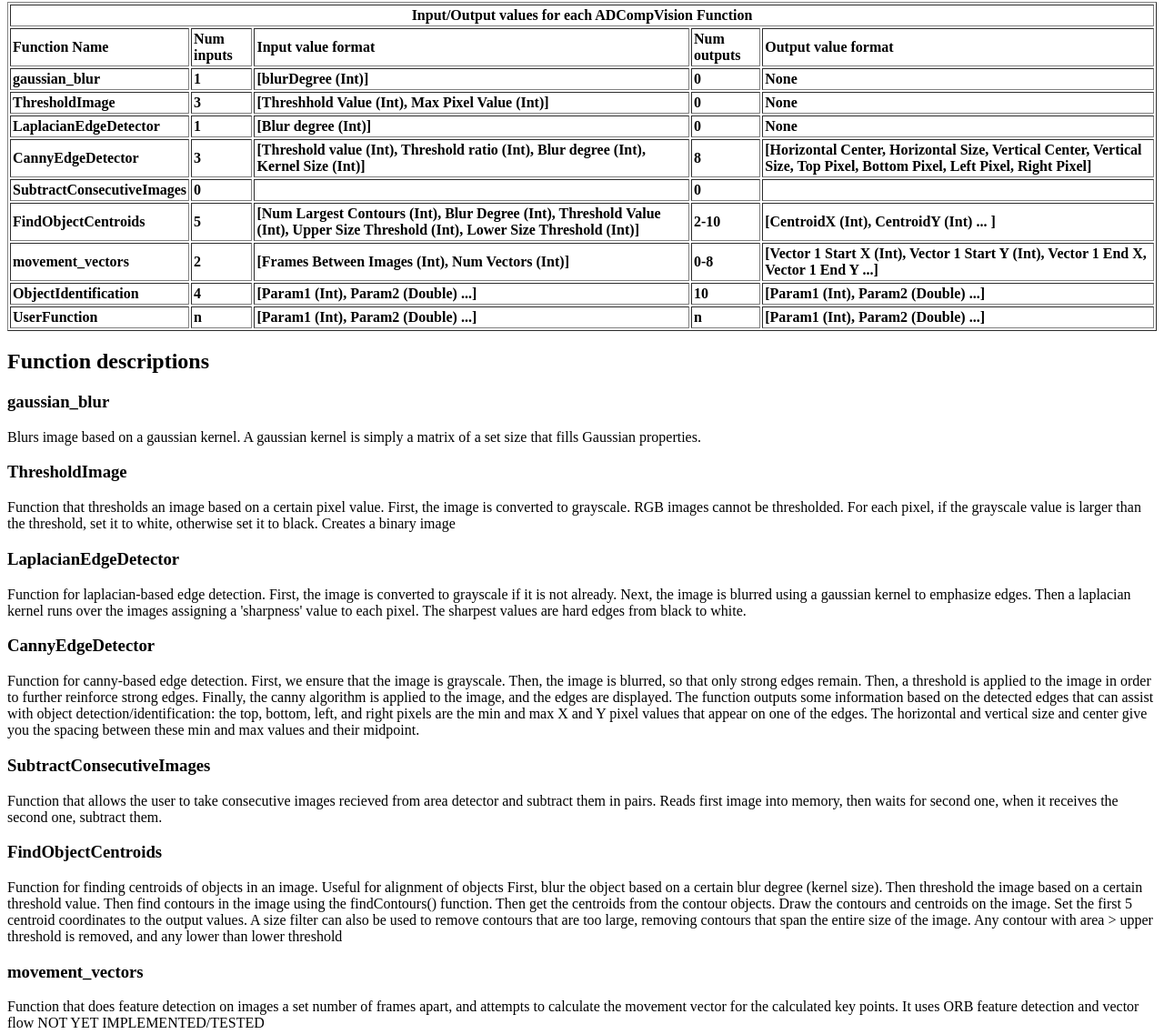
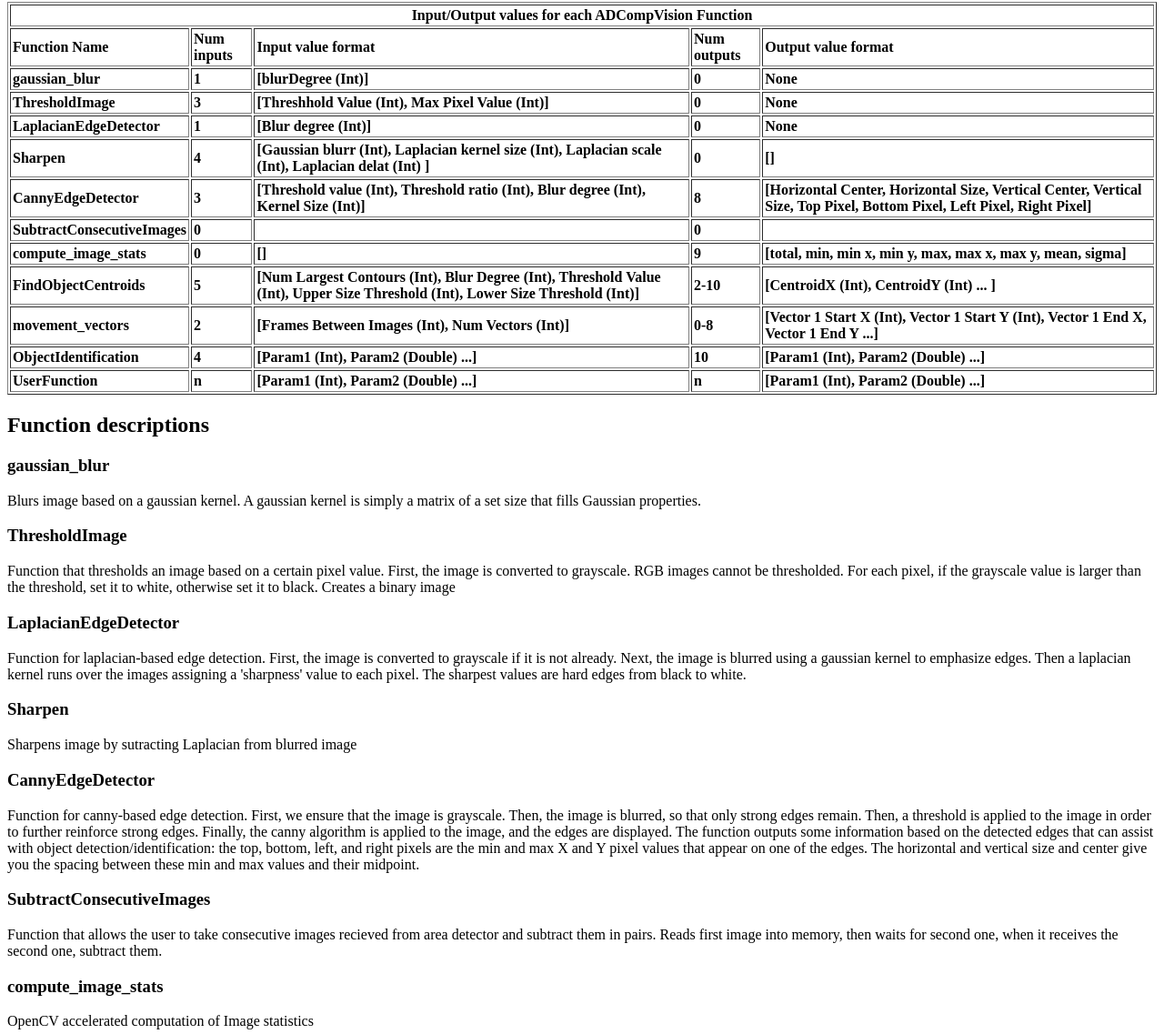
Before and after one commit to areaDetector/ADCompVision, a plain HTML site: page docs/manual.html in a window 1280 px wide. Shown: the part 456-1593 px from the top of the page at 91% size. Drawn offline with Linux system fonts and the light colour scheme.

Commit message:
Laplacian refined and docs updated

```diff
--- a/docs/manual.html
+++ b/docs/manual.html
@@ -85,6 +85,18 @@
 </th>
 </tr>
 <tr>
+<th>Sharpen
+</th>
+<th>4
+</th>
+<th>[Gaussian blurr (Int), Laplacian kernel size (Int), Laplacian scale (Int), Laplacian delat (Int) ]
+</th>
+<th>0
+</th>
+<th>[]
+</th>
+</tr>
+<tr>
 <th>CannyEdgeDetector
 </th>
 <th>3
@@ -106,6 +118,18 @@
 <th>0
 </th>
 <th>
+</th>
+</tr>
+<tr>
+<th>compute_image_stats
+</th>
+<th>0
+</th>
+<th>[]
+</th>
+<th>9
+</th>
+<th>[total, min, min x, min y, max, max x, max y, mean, sigma]
 </th>
 </tr>
 <tr>
@@ -174,6 +198,9 @@
  Next, the image is blurred using a gaussian kernel to emphasize edges. Then a laplacian kernel runs over
  the images assigning a 'sharpness' value to each pixel. The sharpest values are hard edges from black to white.
 
+</p><h3>Sharpen
+</h3><p> Sharpens image by sutracting Laplacian from blurred image
+
 </p><h3>CannyEdgeDetector
 </h3><p> Function for canny-based edge detection. First, we ensure that the image is grayscale. Then, the image is blurred, so that only
  strong edges remain. Then, a threshold is applied to the image in order to further reinforce strong edges. Finally, the canny
@@ -186,6 +213,9 @@
 </h3><p> Function that allows the user to take consecutive images recieved from area detector and subtract them
  in pairs. Reads first image into memory, then waits for second one, when it receives the second one,
  subtract them.
+
+</p><h3>compute_image_stats
+</h3><p> OpenCV accelerated computation of Image statistics
 
 </p><h3>FindObjectCentroids
 </h3><p> Function for finding centroids of objects in an image. Useful for alignment of objects
```
Also changed, not shown: 1 other file.
